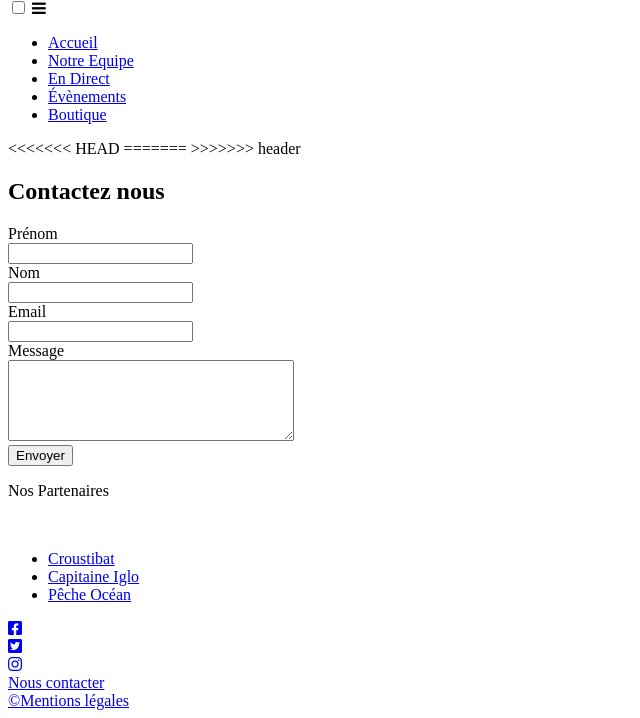
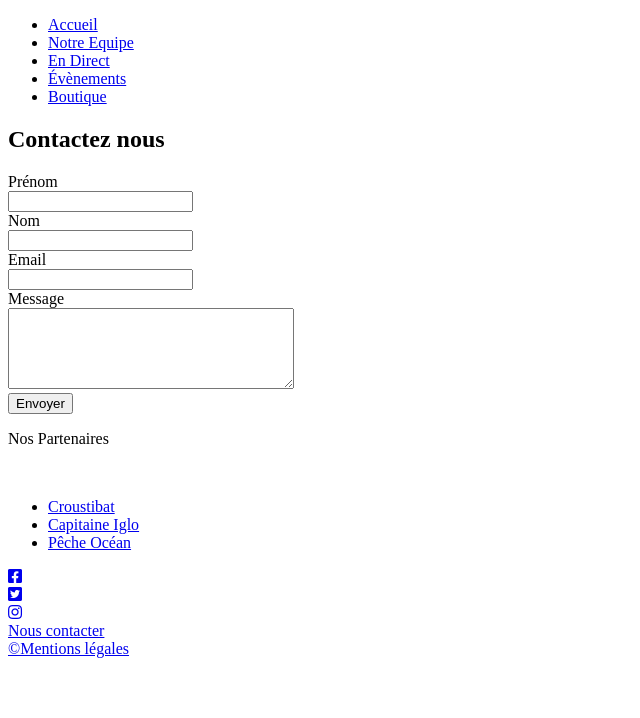
Before and after one commit to paultxr/saumons-enflammes, a PHP site: page /contact.php in a window 1280 px wide. Shown: the part 332-1050 px from the top of the page, without its empty margins (0-640 px from the left). After the commit the page ends 990 px from the top, so only its background shows below. Run offline with PHP 8.4, Linux system fonts and the light colour scheme; some libraries are stand-ins or nearby versions.

Commit message:
merge from master to header

```diff
--- a/public/header.php
+++ b/public/header.php
@@ -1,7 +1,3 @@
-<<<<<<< HEAD
-
-
-=======
 <!DOCTYPE html>
 <html lang="en">
 <head>
@@ -12,7 +8,6 @@
     <title>Nav bar responsive</title>
 </head>
 <body>
->>>>>>> header
     <header id="navbar">
         <div class="logo" id="logo"><a href="home.php"><img src="../src/img/saumonslogo.png" ></a></div>
         <input id="toggler" class="toggler" type="checkbox" >
@@ -29,10 +24,6 @@
             </ul>
         </nav>
     </header>
-<<<<<<< HEAD
-
-=======
     <script src="../src/script.js"></script>
 </body>
 </html>
->>>>>>> header
--- a/src/style.css
+++ b/src/style.css
@@ -831,6 +831,7 @@ margin-bottom :20px;
     header{
         display: grid;
         grid-template-columns: 1fr auto minmax(380px, 3fr);
+    }
 
 <<<<<<< HEAD
 /*----------------------------------- Contact Desktop --------------------------------------*/
```
